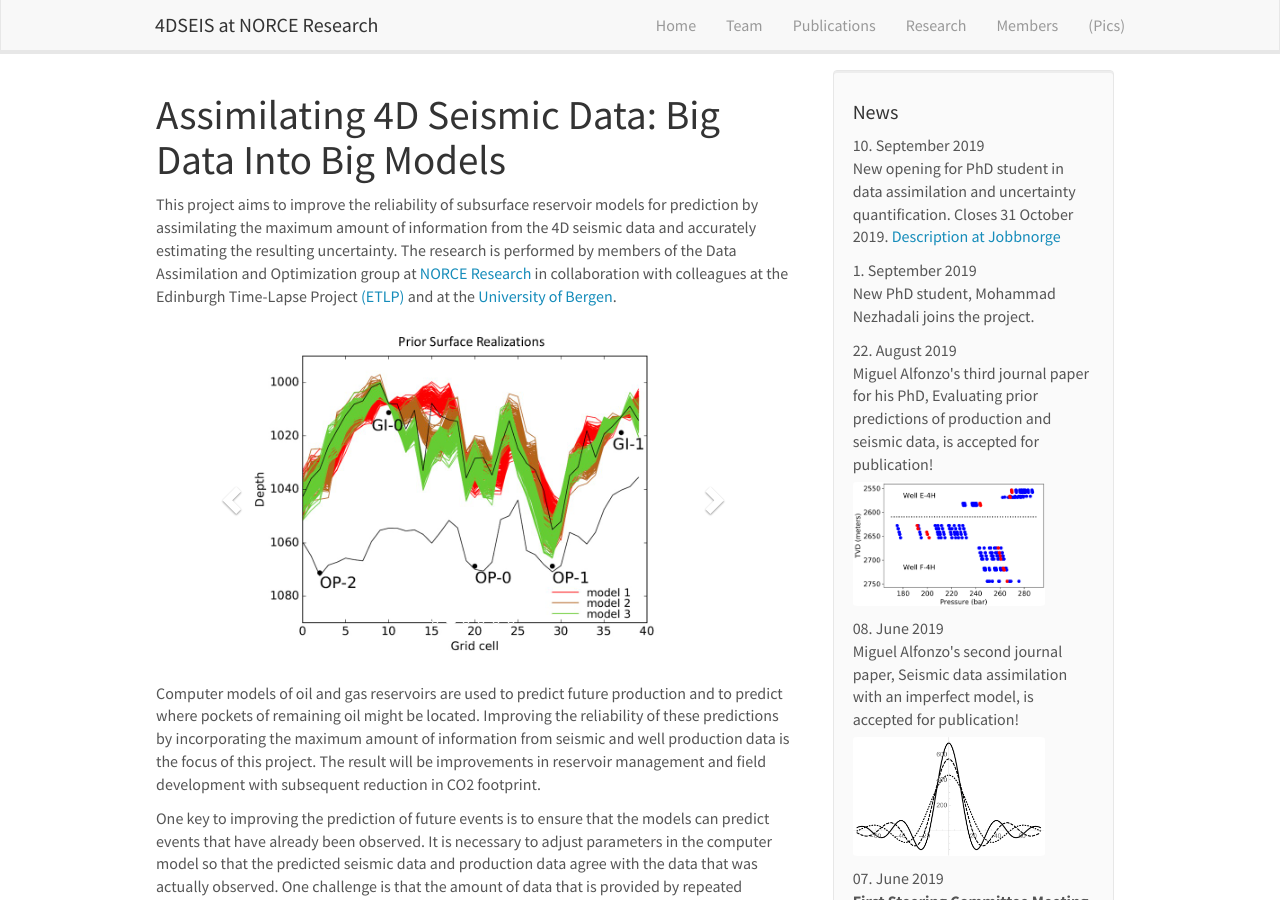
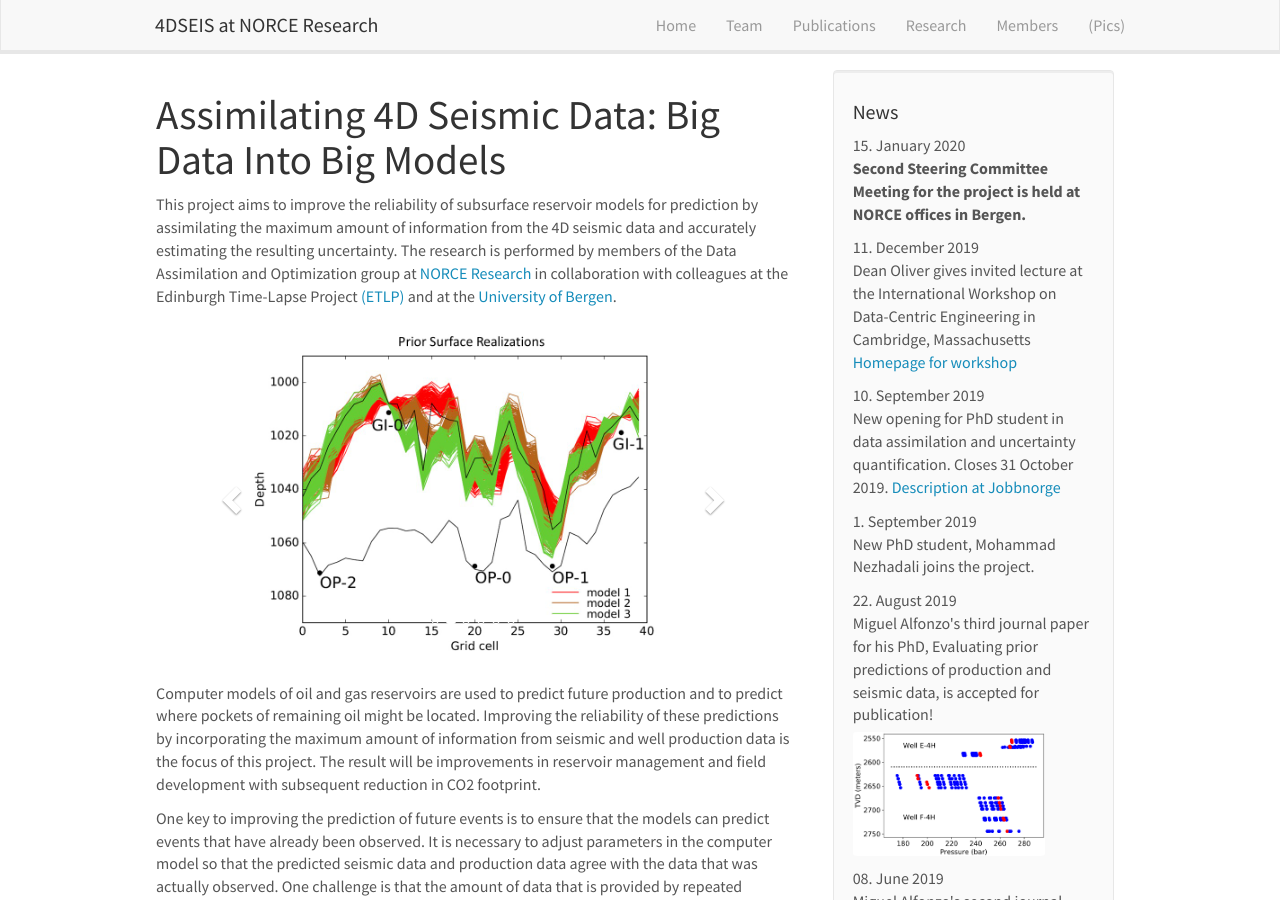
Before and after one commit to dean-s-oliver/dean-s-oliver.github.io, a Jekyll site: the page built from _pages/home.md, in a window 1280 px wide and 900 px high. Built offline with Jekyll 4.4.1, drawn with Linux system fonts in a browser that asks for light colours; nearby versions of some CDN libraries.

Commit message:
added news

```diff
--- a/_data/news.yml
+++ b/_data/news.yml
@@ -1,3 +1,9 @@
+- date: 15. January 2020
+  headline: "<b>Second Steering Committee Meeting for the project is held at NORCE offices in Bergen.</b>"
+
+- date: 11. December 2019
+  headline: "Dean Oliver gives invited lecture at the International Workshop on Data-Centric Engineering in Cambridge, Massachusetts <a href='https://www.dceworkshop.org/'>Homepage for workshop</a>"
+
 - date: 10. September 2019
   headline: "New opening for PhD student in data assimilation and uncertainty quantification. Closes 31 October 2019. <a href='https://www.jobbnorge.no/en/available-jobs/job/175298/phd-data-assimilation-and-uncertainty-quantification'>Description at Jobbnorge</a>"
 
```
Also changed, not shown: 2 other files.
